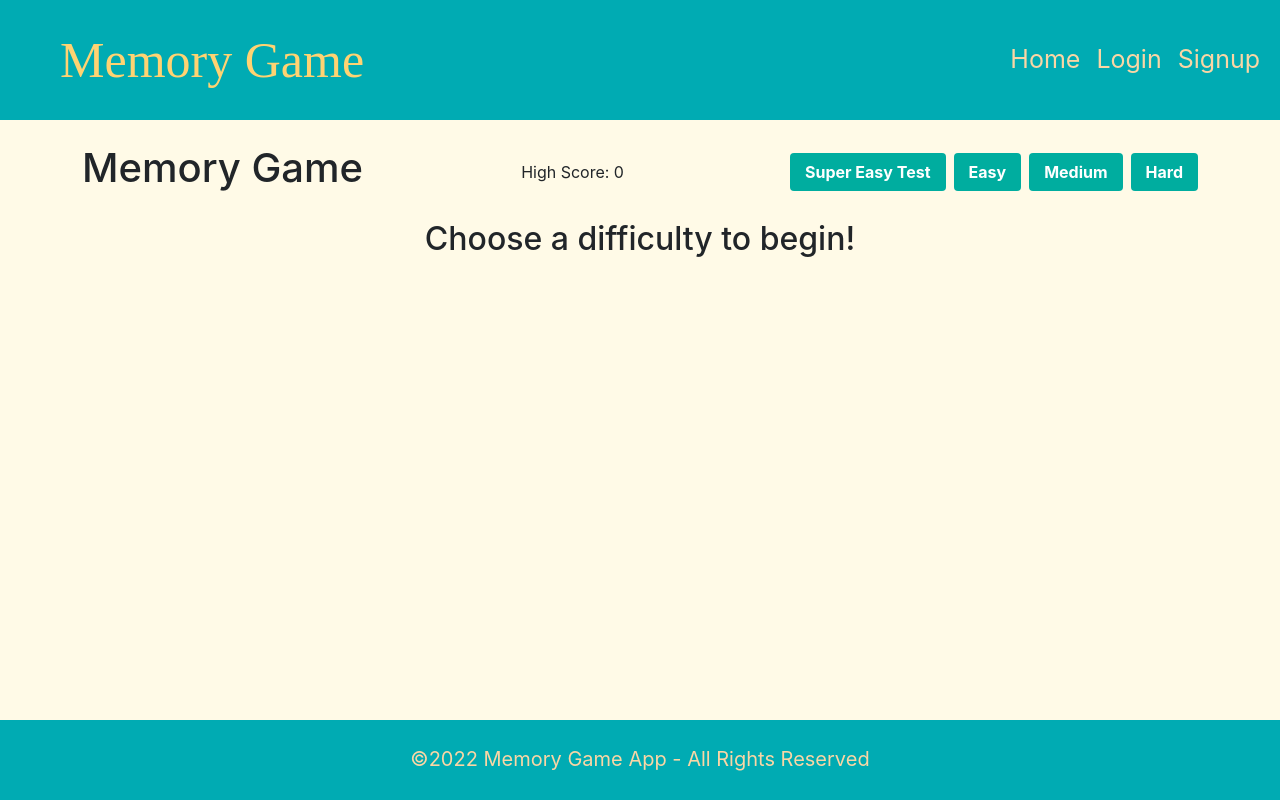
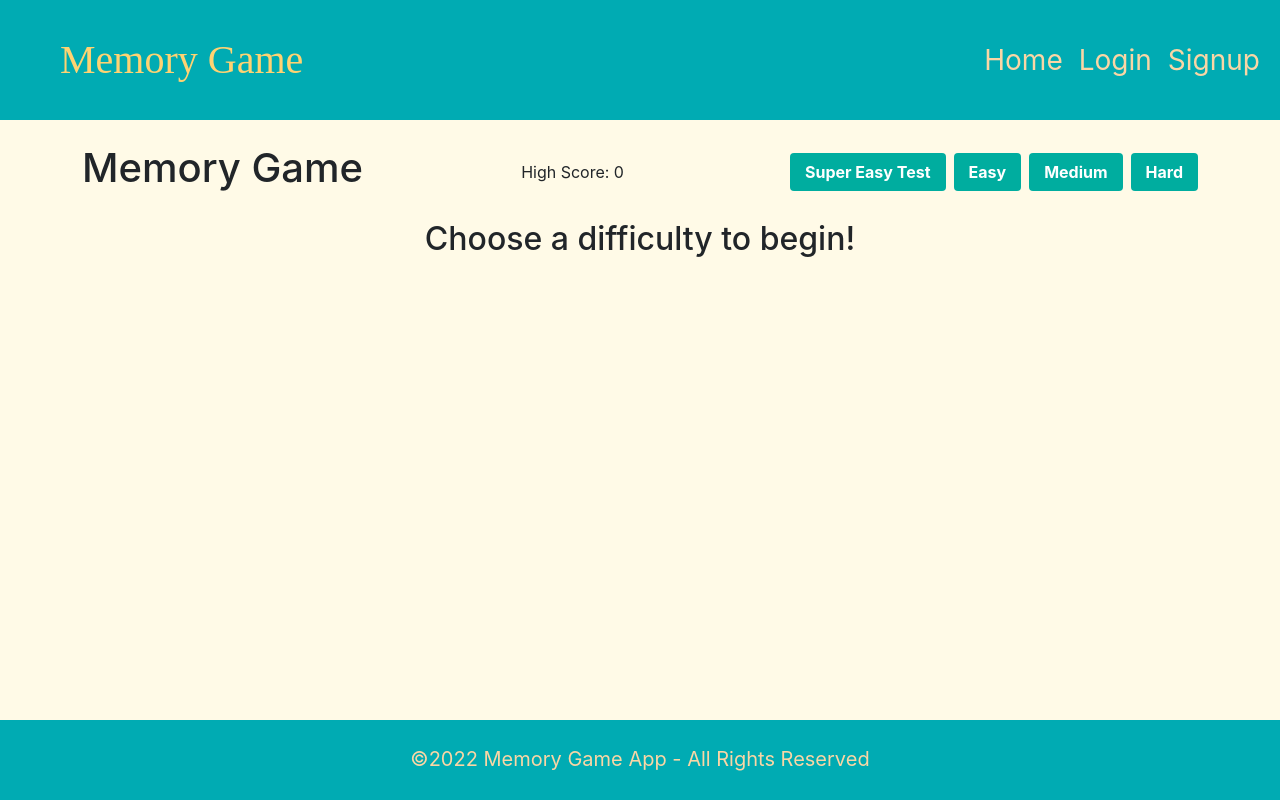
Before and after one commit to BBelk/Memory-Game, a React (Create React App) app in the folder client/: page / in a window 1280 px wide. Built offline with nearby package versions, Linux system fonts and the light colour scheme; no server answers; a web font is replaced by a local one.

Commit message:
some styling for the navbar, need to fix some things. also need to stlye that toggler button

```diff
--- a/client/src/components/Header/index.js
+++ b/client/src/components/Header/index.js
@@ -1,26 +1,59 @@
-import React from 'react';
-import { Link } from 'react-router-dom';
-import Navbar from '../Navbar';
-
-
+import React from "react";
+import { Link } from "react-router-dom";
+import Navbar from "../Navbar";
 
 const Header = () => {
   return (
     <header>
-      <nav className="mb-4 navbar navbar-expand-lg" style={{ height: 120, backgroundColor: "#00ABB3" }}>
+      <nav
+        className="mb-4 navbar navbar-expand-lg"
+        style={{ height: 120, backgroundColor: "#00ABB3" }}
+      >
         <div className="container-fluid justify-content-lg-between justify-content-sm-between">
-          <Link className="navbar-brand ms-5" style={{ fontFamily: 'JetBrains, cursive', fontSize: 50, color: "#FFD372" }} to="/">Memory Game</Link>
-          <button className="navbar-toggler" type="button" data-bs-toggle="collapse" data-bs-target="#navbarScroll" aria-controls="navbarScroll" aria-expanded="false" aria-label="Toggle navigation">
-            <span class="navbar-toggler-icon"></span>
+          <Link
+            className="navbar-brand ms-5 fs-1"
+            style={{
+              fontFamily: "JetBrains, cursive",
+              color: "#FFD372",
+            }}
+            to="/"
+          >
+            Memory Game
+          </Link>
+          <button
+            className="navbar-toggler"
+            type="button"
+            data-bs-toggle="collapse"
+            data-bs-target="#navbarNavDropdown"
+            aria-controls="navbarNavDropdown"
+            aria-expanded="false"
+            aria-label="Toggle navigation"
+            style={{backgroundColor: "#FAD6A5",}}
+          >
+            <span className="navbar-toggler-icon"></span>
           </button>
-          <div className="collapse navbar-collapse flex-grow-0" id="navbarScroll">
-          <ul className="navbar-nav me-auto my-2 my-lg-0 navbar-nav-scroll" >
+          <div
+            className="collapse navbar-collapse flex-grow-0"
+            id="navbarNavDropdown"
+            stye={{ backgroundColor: "#00ABB3" }}
+          >
+            <ul className="navbar-nav me-auto my-2 my-lg-0">
               {/* <li className="nav-item">
                 <a className="nav-link active" style={{ color: "#FAD6A5", fontSize: 25, borderRight: "1px solid #F0EBCE"}} aria-current="page" href="#">User's Profile</a>
               </li> */}
 
               <li className="nav-item">
-                <Link className="nav-link" style={{ fontSize: 25, textDecoration: 'none', color: '#FAD6A5'}} to="/" >Home</Link>
+                <Link
+                  className="nav-link fs-3"
+                  style={{
+                    textDecoration: "none",
+                    color: "#FAD6A5",
+                    backgroundColor: "#00ABB3"
+                  }}
+                  to="/"
+                >
+                  Home
+                </Link>
               </li>
               <Navbar />
             </ul>
@@ -30,7 +63,7 @@ const Header = () => {
       {/* <div>
         <p>Simple App to View Users.</p>
       </div> */}
-    </header >
+    </header>
   );
 };
 
--- a/client/src/components/Navbar/index.js
+++ b/client/src/components/Navbar/index.js
@@ -13,12 +13,12 @@ function Navbar() {
     return (
       <>
         <li className="nav-item">
-          <Link className="nav-link" style={{ fontSize: 25, textDecoration: 'none', color: '#FAD6A5'}} to="/me">
+          <Link className="nav-link fs-3" style={{ textDecoration: 'none', color: '#FAD6A5', backgroundColor: "#00ABB3"}} to="/me">
             {Auth.getProfile().data.username}'s Profile
           </Link>
         </li>
         <li className="nav-item">
-          <button className="nav-link" style={{ fontSize: 25, textDecoration: 'none', color: '#FAD6A5'}} onClick={logout}>
+          <button className="nav-link fs-3" style={{ textDecoration: 'none', color: '#FAD6A5', backgroundColor: "#00ABB3"}} onClick={logout}>
             Logout
           </button>
         </li>
@@ -29,12 +29,12 @@ function Navbar() {
   return (
     <>
       <li className="nav-item">
-        <Link className="nav-link" style={{fontSize: 25,textDecoration: 'none', color: '#FAD6A5'}} to="/login">
+        <Link className="nav-link fs-3" style={{textDecoration: 'none', color: '#FAD6A5', backgroundColor: "#00ABB3"}} to="/login">
           Login
         </Link>
       </li>
       <li className="nav-item">
-        <Link className="nav-link" style={{fontSize: 25,textDecoration: 'none', color: '#FAD6A5'}} to="/signup">
+        <Link className="nav-link fs-3" style={{textDecoration: 'none', color: '#FAD6A5', backgroundColor: "#00ABB3"}} to="/signup">
           Signup
         </Link>
       </li>
```
